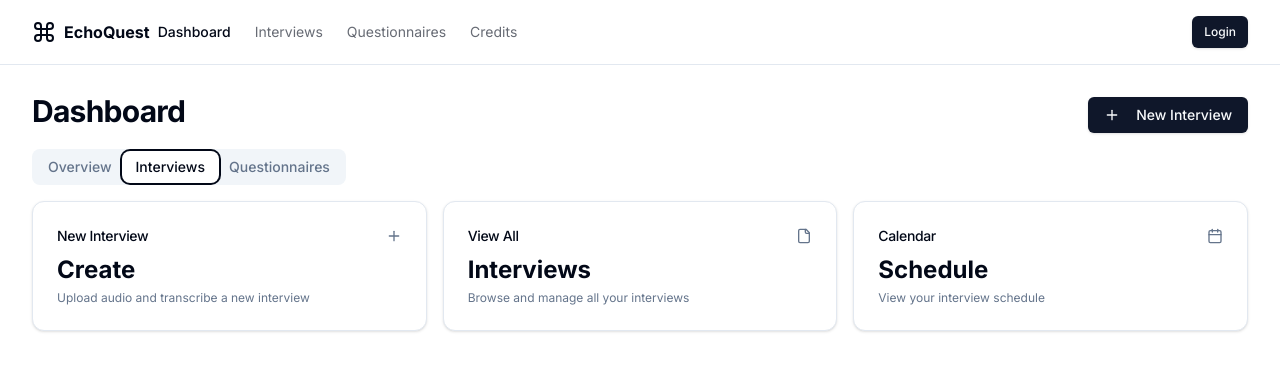
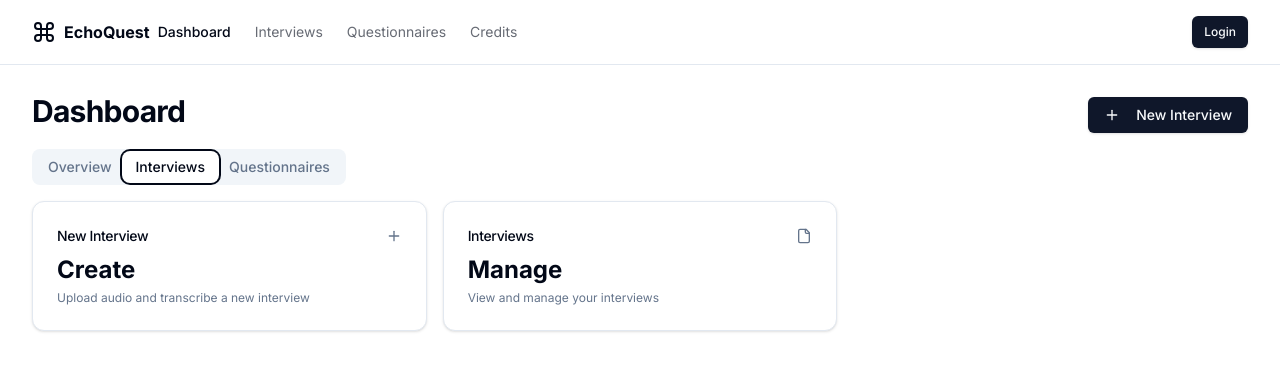
Before and after one commit to fankto/EchoQuest, a Next.js app in the folder frontend/: page / in a window 1280 px wide. Both pictures are taken after a click on the tab "Interviews". Shown: the top 370 px of the page. Built offline with nearby package versions, Linux system fonts and the light colour scheme.

Commit message:
remvoed calendar and chat from questionnaire

```diff
--- a/frontend/src/app/page.tsx
+++ b/frontend/src/app/page.tsx
@@ -96,31 +96,14 @@
                 <Card className="h-full cursor-pointer hover:bg-muted/50 transition-colors">
                   <CardHeader className="flex flex-row items-center justify-between space-y-0 pb-2">
                     <CardTitle className="text-sm font-medium">
-                      View All
+                      Interviews
                     </CardTitle>
                     <FileIcon className="h-4 w-4 text-muted-foreground" />
                   </CardHeader>
                   <CardContent>
-                    <div className="text-2xl font-bold">Interviews</div>
+                    <div className="text-2xl font-bold">Manage</div>
                     <p className="text-xs text-muted-foreground pt-1">
-                      Browse and manage all your interviews
-                    </p>
-                  </CardContent>
-                </Card>
-              </Link>
-
-              <Link href="/calendar">
-                <Card className="h-full cursor-pointer hover:bg-muted/50 transition-colors">
-                  <CardHeader className="flex flex-row items-center justify-between space-y-0 pb-2">
-                    <CardTitle className="text-sm font-medium">
-                      Calendar
-                    </CardTitle>
-                    <CalendarIcon className="h-4 w-4 text-muted-foreground" />
-                  </CardHeader>
-                  <CardContent>
-                    <div className="text-2xl font-bold">Schedule</div>
-                    <p className="text-xs text-muted-foreground pt-1">
-                      View your interview schedule
+                      View and manage your interviews
                     </p>
                   </CardContent>
                 </Card>
@@ -163,23 +146,6 @@
                   </CardContent>
                 </Card>
               </Link>
-
-              <Link href="/chat">
-                <Card className="h-full cursor-pointer hover:bg-muted/50 transition-colors">
-                  <CardHeader className="flex flex-row items-center justify-between space-y-0 pb-2">
-                    <CardTitle className="text-sm font-medium">
-                      Interview Chat
-                    </CardTitle>
-                    <MessageSquare className="h-4 w-4 text-muted-foreground" />
-                  </CardHeader>
-                  <CardContent>
-                    <div className="text-2xl font-bold">Chat</div>
-                    <p className="text-xs text-muted-foreground pt-1">
-                      Chat with your interview transcripts
-                    </p>
-                  </CardContent>
-                </Card>
-              </Link>
             </div>
           </TabsContent>
         </Tabs>
```
